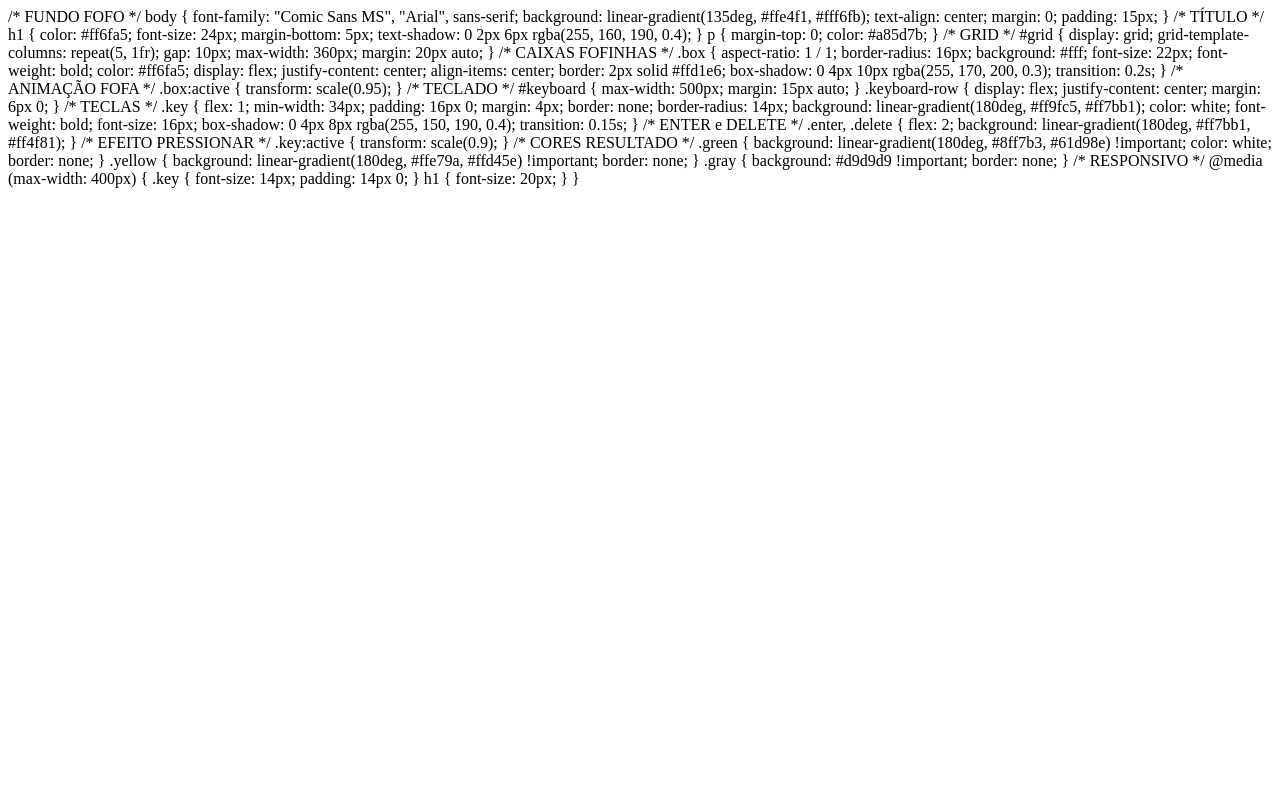
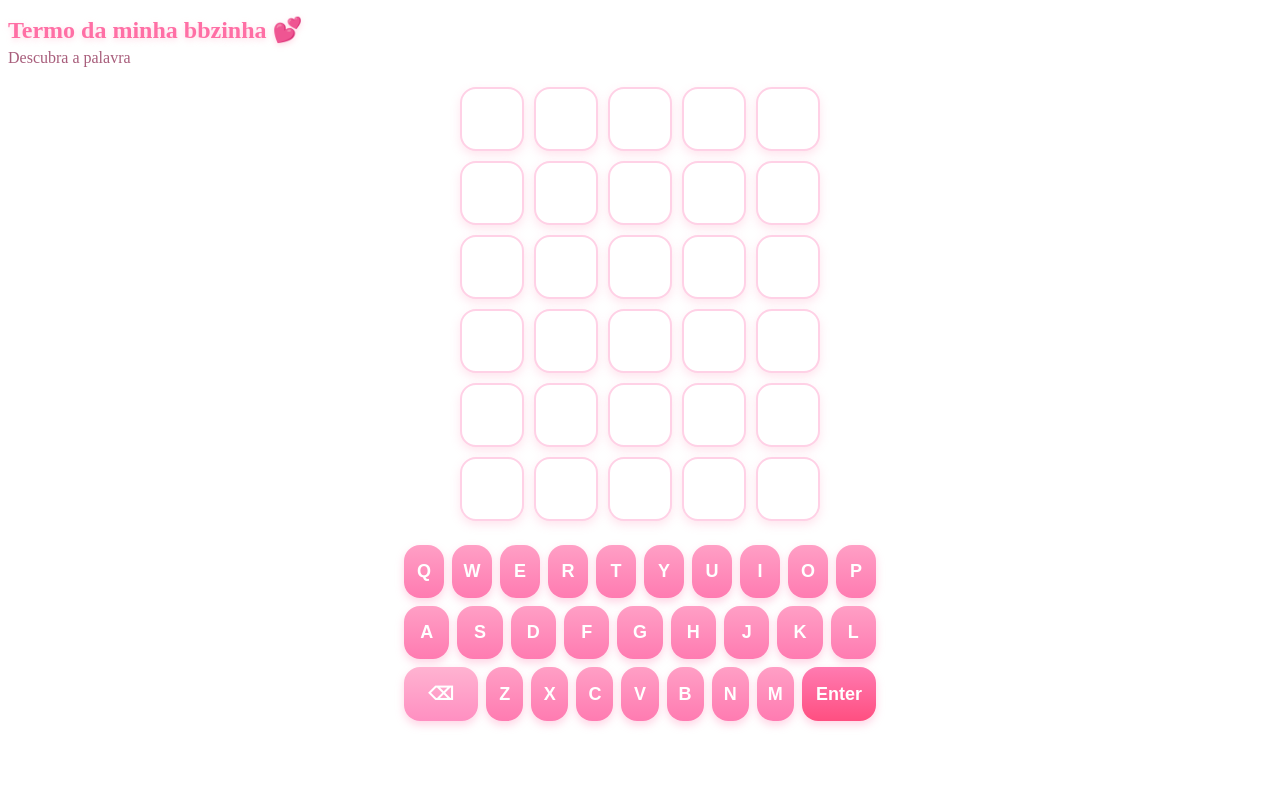
Before and after one commit to kakiyamaaaa/termobb, a Flask app: page / in a window 1280 px wide. Run offline with Flask 3, Linux system fonts and the light colour scheme.

Commit message:
novo commit 2

```diff
--- a/templates/index.html
+++ b/templates/index.html
@@ -1,4 +1,12 @@
-/* FUNDO FOFO */
+<!DOCTYPE html>
+<html lang="pt-br">
+<head>
+<meta charset="UTF-8">
+<meta name="viewport" content="width=device-width, initial-scale=1.0">
+<title>Termo bb 💖</title>
+
+<style>
+<style>
 body {
     font-family: "Comic Sans MS", "Arial", sans-serif;
     background: linear-gradient(135deg, #ffe4f1, #fff6fb);
@@ -7,7 +15,6 @@ body {
     padding: 15px;
 }
 
-/* TÍTULO */
 h1 {
     color: #ff6fa5;
     font-size: 24px;
@@ -45,54 +52,48 @@ p {
     transition: 0.2s;
 }
 
-/* ANIMAÇÃO FOFA */
-.box:active {
-    transform: scale(0.95);
-}
-
 /* TECLADO */
 #keyboard {
-    max-width: 500px;
-    margin: 15px auto;
+    max-width: 480px;
+    margin: 20px auto;
 }
 
 .keyboard-row {
     display: flex;
     justify-content: center;
-    margin: 6px 0;
 }
 
-/* TECLAS */
+/* TECLAS FOFINHAS */
 .key {
     flex: 1;
-    min-width: 34px;
+    min-width: 32px;
     padding: 16px 0;
     margin: 4px;
     border: none;
-    border-radius: 14px;
+    border-radius: 16px;
     background: linear-gradient(180deg, #ff9fc5, #ff7bb1);
     color: white;
     font-weight: bold;
-    font-size: 16px;
+    font-size: 18px;
     box-shadow: 0 4px 8px rgba(255, 150, 190, 0.4);
     transition: 0.15s;
+    touch-action: manipulation;
 }
 
-/* ENTER e DELETE */
-.enter, .delete {
+.enter {
     flex: 2;
     background: linear-gradient(180deg, #ff7bb1, #ff4f81);
 }
 
-/* EFEITO PRESSIONAR */
-.key:active {
-    transform: scale(0.9);
+.backspace {
+    flex: 2;
+    background: linear-gradient(180deg, #ffb3d1, #ff8fc1);
 }
 
 /* CORES RESULTADO */
 .green {
     background: linear-gradient(180deg, #8ff7b3, #61d98e) !important;
-    color: white;
+    color: white !important;
     border: none;
 }
 
@@ -102,14 +103,21 @@ p {
 }
 
 .gray {
-    background: #d9d9d9 !important;
+    background: #e6e6e6 !important;
+    color: transparent !important;
     border: none;
+    pointer-events: none;
+}
+
+/* EFEITO PRESSIONAR */
+button:active {
+    transform: scale(0.9);
 }
 
 /* RESPONSIVO */
 @media (max-width: 400px) {
     .key {
-        font-size: 14px;
+        font-size: 16px;
         padding: 14px 0;
     }
 
@@ -117,3 +125,156 @@ p {
         font-size: 20px;
     }
 }
+</style>
+</head>
+
+<body>
+
+<h1>Termo da minha bbzinha 💕</h1>
+<p>Descubra a palavra</p>
+
+<div id="grid"></div>
+<div id="keyboard"></div>
+
+<script>
+let tentativa = "";
+let linha = 0;
+
+function criarGrid() {
+    let grid = document.getElementById("grid");
+    for (let i = 0; i < 30; i++) {
+        let div = document.createElement("div");
+        div.className = "box";
+        grid.appendChild(div);
+    }
+}
+
+function criarTeclado() {
+    let teclado = document.getElementById("keyboard");
+
+    let linhas = [
+        "QWERTYUIOP",
+        "ASDFGHJKL"
+    ];
+
+    linhas.forEach((linhaTexto) => {
+        let divLinha = document.createElement("div");
+        divLinha.className = "keyboard-row";
+
+        linhaTexto.split("").forEach(l => {
+            let btn = document.createElement("button");
+            btn.innerText = l;
+            btn.className = "key";
+            btn.id = "key-" + l.toLowerCase();
+            btn.onclick = () => digitar(l);
+            divLinha.appendChild(btn);
+        });
+
+        teclado.appendChild(divLinha);
+    });
+
+    // Linha final com Backspace + letras + Enter
+    let ultima = document.createElement("div");
+    ultima.className = "keyboard-row";
+
+    let back = document.createElement("button");
+    back.innerText = "⌫";
+    back.className = "key backspace";
+    back.onclick = apagar;
+
+    ultima.appendChild(back);
+
+    "ZXCVBNM".split("").forEach(l => {
+        let btn = document.createElement("button");
+        btn.innerText = l;
+        btn.className = "key";
+        btn.id = "key-" + l.toLowerCase();
+        btn.onclick = () => digitar(l);
+        ultima.appendChild(btn);
+    });
+
+    let enter = document.createElement("button");
+    enter.innerText = "Enter";
+    enter.className = "key enter";
+    enter.onclick = enviar;
+
+    ultima.appendChild(enter);
+    teclado.appendChild(ultima);
+}
+
+function digitar(letra) {
+    if (tentativa.length < 5) {
+        tentativa += letra.toLowerCase();
+        atualizar();
+    }
+}
+
+function apagar() {
+    if (tentativa.length > 0) {
+        tentativa = tentativa.slice(0, -1);
+        atualizar();
+    }
+}
+
+function atualizar() {
+    let boxes = document.querySelectorAll(".box");
+
+    for (let i = 0; i < 5; i++) {
+        boxes[linha*5 + i].innerText = tentativa[i] || "";
+    }
+}
+
+async function enviar() {
+    if (tentativa.length !== 5) return;
+
+    let res = await fetch("/verificar", {
+        method: "POST",
+        headers: {"Content-Type": "application/json"},
+        body: JSON.stringify({tentativa})
+    });
+
+    let dados = await res.json();
+    let boxes = document.querySelectorAll(".box");
+
+    dados.cores.forEach((c, i) => {
+        boxes[linha*5 + i].classList.add(c);
+    });
+
+    dados.cores.forEach((cor, i) => {
+        let letra = tentativa[i];
+        let tecla = document.getElementById("key-" + letra);
+        if (!tecla) return;
+
+        if (tecla.classList.contains("green")) return;
+
+        if (cor === "green") {
+            tecla.classList.remove("yellow", "gray");
+            tecla.classList.add("green");
+        } else if (cor === "yellow") {
+            if (!tecla.classList.contains("green")) {
+                tecla.classList.remove("gray");
+                tecla.classList.add("yellow");
+            }
+        } else if (cor === "gray") {
+            if (!tecla.classList.contains("green") &&
+                !tecla.classList.contains("yellow")) {
+                tecla.classList.add("gray");
+                tecla.disabled = true;
+            }
+        }
+    });
+
+    if (dados.ganhou) {
+        setTimeout(() => alert("Te amo bb!! Você é perfeita! 💖"), 300);
+    }
+
+    tentativa = "";
+    linha++;
+}
+
+criarGrid();
+criarTeclado();
+</script>
+
+</body>
+</html>
```
